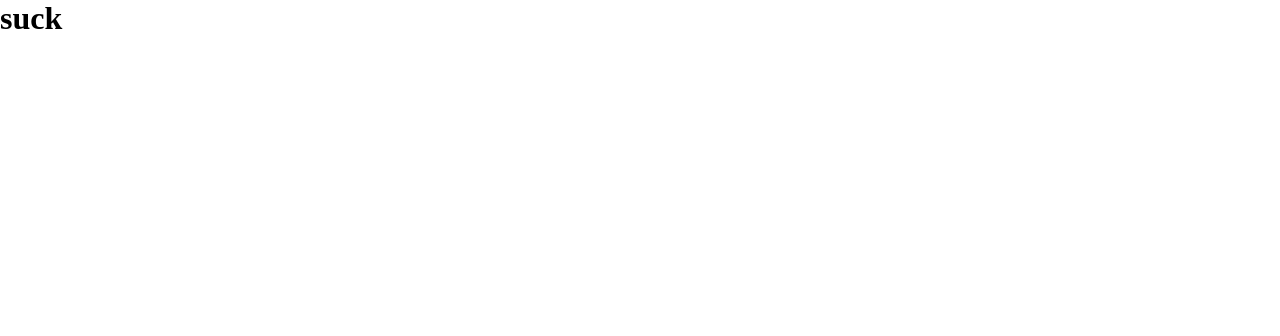
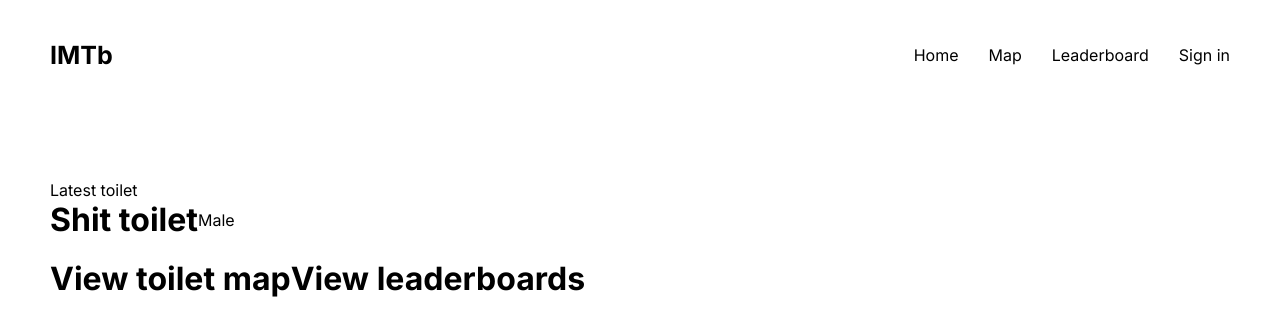
Before and after one commit to ang9009/imtb, a Next.js app: page / in a window 1280 px wide. Shown: the top 336 px of the page. Built offline with nearby package versions, Linux system fonts and the light colour scheme.

Commit message:
Set up supabase and structure for homepage

```diff
--- /dev/null
+++ b/components/Hero.tsx
@@ -0,0 +1,49 @@
+import React from "react";
+
+const Hero = () => {
+  return (
+    <>
+      <div className="container">
+        <img src="" alt="" />
+        <div className="hero-description">
+          <p>Latest toilet</p>
+          <div>
+            <h1>Shit toilet</h1>
+            <div className="gender-tag">Male</div>
+          </div>
+        </div>
+        <div className="widgets-container">
+          <div className="toilet-map">
+            <img src="" alt="" />
+            <h1>View toilet map</h1>
+          </div>
+          <div className="leaderboards">
+            <img src="" alt="" />
+            <h1>View leaderboards</h1>
+          </div>
+        </div>
+      </div>
+
+      <style jsx>{`
+        .container {
+          width: 100%;
+          padding: 50px;
+        }
+
+        img {
+        }
+
+        .hero-description div {
+          display: flex;
+          align-items: center;
+        }
+
+        .widgets-container {
+          display: flex;
+        }
+      `}</style>
+    </>
+  );
+};
+
+export default Hero;
--- /dev/null
+++ b/components/Navbar.tsx
@@ -0,0 +1,48 @@
+import React from "react";
+import ProfilePicture from "./ProfilePicture";
+
+const Navbar = () => {
+  return (
+    <>
+      <div className="nav-container">
+        <div>
+          <h1 className="logo">IMTb</h1>
+        </div>
+        <ul>
+          <li>Home</li>
+          <li>Map</li>
+          <li>Leaderboard</li>
+          <li>
+            <ProfilePicture />
+          </li>
+        </ul>
+      </div>
+
+      <style jsx>{`
+        .nav-container {
+          display: flex;
+          width: 100%;
+          justify-content: space-between;
+          align-items: center;
+          padding: 40px 50px;
+        }
+
+        .logo {
+          font-size: 25px;
+        }
+
+        ul {
+          display: flex;
+          list-style: none;
+        }
+
+        ul li {
+          margin-left: 30px;
+          cursor: pointer;
+        }
+      `}</style>
+    </>
+  );
+};
+
+export default Navbar;
--- /dev/null
+++ b/components/ProfilePicture.tsx
@@ -0,0 +1,11 @@
+import React from "react";
+
+const ProfilePicture = () => {
+  return (
+    <>
+      <div>Sign in</div>
+    </>
+  );
+};
+
+export default ProfilePicture;
--- a/pages/_app.tsx
+++ b/pages/_app.tsx
@@ -1,11 +1,12 @@
 import type { AppProps } from "next/app";
 import "../styles/index.css";
+import Navbar from "../components/Navbar";
 
 export default function MyApp({ Component, pageProps }: AppProps) {
   return (
     <>
+      <Navbar />
       <Component {...pageProps} />
-      <h1>suck</h1>
     </>
   );
 }
--- a/pages/index.tsx
+++ b/pages/index.tsx
@@ -1,8 +1,13 @@
 import React, { useEffect } from "react";
 import supabase from "../lib/supabase";
+import Hero from "../components/Hero";
 
-const Index = () => {
-  return <></>;
+const HomePage = () => {
+  return (
+    <>
+      <Hero />
+    </>
+  );
 };
 
-export default Index;
+export default HomePage;
--- a/styles/index.css
+++ b/styles/index.css
@@ -1,5 +1,8 @@
+@import url('https://fonts.googleapis.com/css2?family=Inter:wght@100;200;300;400;500;600;700;800;900&display=swap');
+
 * {
   padding: 0;
   margin: 0;
   box-sizing: border-box;
+  font-family: Inter, sans-serif;
 }
--- /dev/null
+++ b/styles/variables.css
@@ -0,0 +1,2 @@
+:root {
+}
```
Also changed, not shown: public/images/placeholder.jpg (added).
